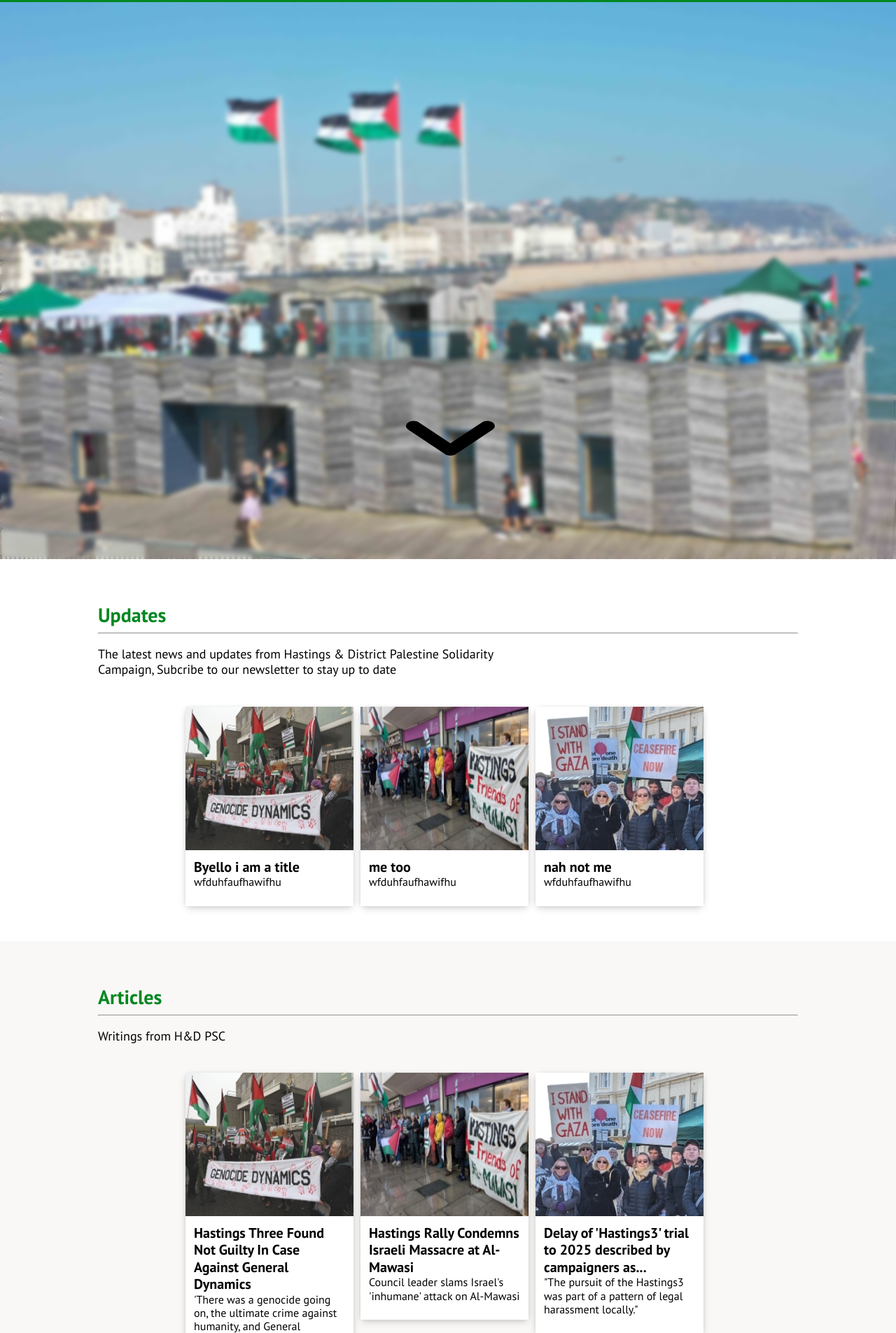
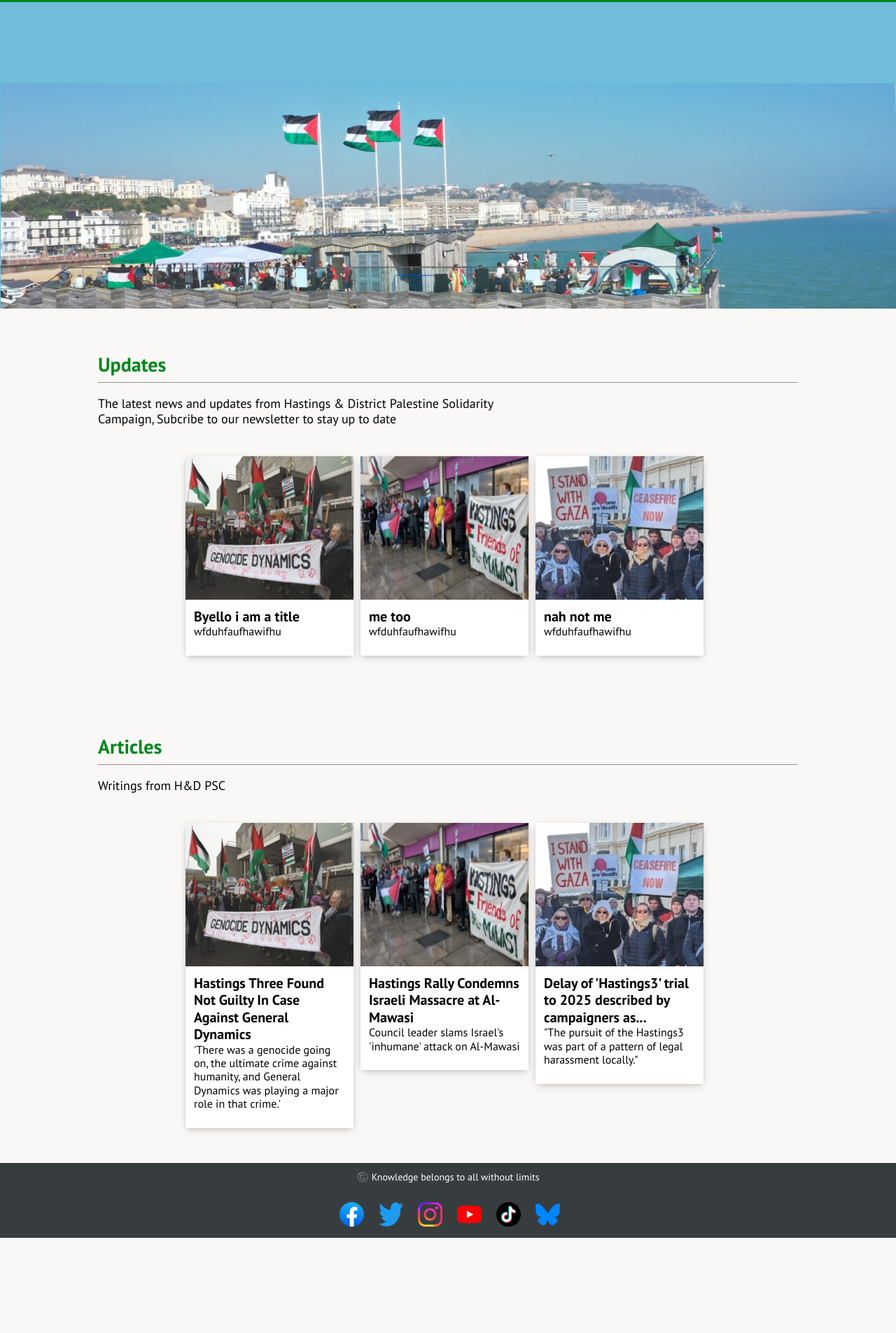
Before and after one commit to beawitcht/HastingsPSC-Web-Redesign, a Flask app: page / in a window 1280 px wide. Shown: the part 121-2026 px from the top of the page at 70% size. After the commit the page ends 1890 px from the top, so only its background shows below. Run offline with Flask 3, Linux system fonts and the light colour scheme; style sheets or scripts are compiled from the project's sources; parts of the project's set-up code (start-up, migrations or seed data) failed here and were passed over.

Commit message:
further design refinements and init admin login

```diff
--- a/app/main.py
+++ b/app/main.py
@@ -1,6 +1,10 @@
 from app.blueprints.main_routes import core_bp
+from app.blueprints.admin_routes import admin_bp
 from app.utilities import cache
-from flask import Flask, make_response, render_template, g
+from flask import Flask, make_response, render_template, g, request
+from flask_sqlalchemy import SQLAlchemy
+from flask_security import Security, SQLAlchemyUserDatastore, hash_password
+from flask_security.models import fsqla_v3 as fsqla
 from werkzeug.exceptions import HTTPException
 from pathlib import Path
 import os
@@ -23,6 +27,49 @@
 
 app.config['WTF_CSRF_ENABLED'] = True
 
+# admin panel stuff
+app.config['SECRET_KEY'] = os.environ.get("SECRET_KEY")
+app.config['SECURITY_PASSWORD_SALT'] = os.environ.get("SECURITY_PASSWORD_SALT")
+
+app.config["REMEMBER_COOKIE_SAMESITE"] = "strict"
+app.config["SESSION_COOKIE_SAMESITE"] = "strict"
+
+app.config['SQLALCHEMY_DATABASE_URI'] = 'sqlite://'
+
+# This option makes sure that DB connections from the
+# pool are still valid. Important for entire application since
+# many DBaaS options automatically close idle connections.
+
+app.config["SQLALCHEMY_ENGINE_OPTIONS"] = {
+    "pool_pre_ping": True,
+}
+app.config["SQLALCHEMY_TRACK_MODIFICATIONS"] = False
+
+db = SQLAlchemy(app)
+
+# Define models
+fsqla.FsModels.set_db_info(db)
+
+class Role(db.Model, fsqla.FsRoleMixin):
+    pass
+
+class User(db.Model, fsqla.FsUserMixin):
+    pass
+
+# Setup Flask-Security
+user_datastore = SQLAlchemyUserDatastore(db, User, Role)
+security = Security(app, user_datastore)
+
+# one time setup
+with app.app_context():
+    # Create User to test with
+    db.create_all()
+    if not security.datastore.find_user(email="test@me.com"):
+        security.datastore.create_user(email="test@me.com", password=hash_password("password"))
+    db.session.commit()
+
+# end of admin panel stuff
+
 # disable caching if in development mode
 is_dev = os.getenv('IS_DEV')
 if is_dev == '0':
@@ -34,25 +81,38 @@
 
 cache.init_app(app)
 
-
 app.register_blueprint(core_bp)
+app.register_blueprint(admin_bp)
 
 
 # Set headers
 @app.after_request
 def add_headers(response):
     nonce = g.nonce
-    response.headers['Strict-Transport-Security'] = 'max-age=63072000; includeSubDomains; preload'
-    if 'Content-Security-Policy' not in response.headers:
+    path = request.path
+    if path.startswith('/login') or path.startswith('/register'):
+         # Relax style-src only for these routes
         response.headers['Content-Security-Policy'] = (
             "default-src 'none';"
-            f"script-src 'self' 'nonce-{nonce}' https://js.stripe.com/v3/;"
+            f"script-src 'self' 'nonce-{nonce}';"
             "img-src 'self';"
-            "style-src 'self' https://fonts.gstatic.com/ https://fonts.googleapis.com/;"
+            "style-src 'self' 'unsafe-inline' https://fonts.gstatic.com/ https://fonts.googleapis.com/;"
             "font-src 'self' https://fonts.gstatic.com/ https://fonts.googleapis.com/;"
             "connect-src 'self';"
             "frame-src 'self';"
         )
+    else:
+        response.headers['Strict-Transport-Security'] = 'max-age=63072000; includeSubDomains; preload'
+        if 'Content-Security-Policy' not in response.headers:
+            response.headers['Content-Security-Policy'] = (
+                "default-src 'none';"
+                f"script-src 'self' 'nonce-{nonce}' https://js.stripe.com/v3/;"
+                "img-src 'self';"
+                f"style-src 'self' 'nonce-{nonce}' https://fonts.gstatic.com/ https://fonts.googleapis.com/;"
+                "font-src 'self' https://fonts.gstatic.com/ https://fonts.googleapis.com/;"
+                "connect-src 'self';"
+                "frame-src 'self';"
+            )
     response.headers['X-Frame-Options'] = 'DENY'
     response.headers['X-Content-Type-Options'] = 'nosniff'
     response.headers['X-XSS-Protection'] = '1; mode=block'
@@ -83,5 +143,6 @@
     return response
 
 
+
 if __name__ == '__main__':
     app.run()
--- a/app/static/scss/index.scss
+++ b/app/static/scss/index.scss
@@ -36,15 +36,27 @@
         }
     }
 
+    background-color: #70bcdb;
     box-sizing: border-box;
-    min-height: 100vh;
-    background-image: url('/static/images/banner_opt.jpg');
+    margin: 0 auto;
+    width: 100%;
+    aspect-ratio: 842/291;
+    max-width: 2916px;
+    min-height: 176px;
+    max-height: fit-content;
+    background-image: url('/static/images/trialban2.jpg');
     background-repeat: no-repeat;
-    background-position: 45% 50%;
+    background-position: 50% 120px;
     background-attachment: fixed;
-    background-size: cover;
+    background-size: contain;
     display: flex;
     position: relative;
+
+    @media (min-width: 2916px) {
+        height: calc(2916px * 291 / 842); // Maintain aspect ratio at max width
+        min-height: unset;
+        max-height: unset;
+    }
 }
 
 .banner-content {
@@ -54,59 +66,74 @@
     color: rgb(255, 255, 255);
     line-height: 1.45;
     text-align: center;
-    backdrop-filter: blur(3px);
-
-    h1 {
-        text-shadow: 1px 1px 2px black;
-        margin-bottom: 0;
-        padding-top: 110px;
-    }
-
-    img {
-        filter: drop-shadow(1px 1px 1px black);
-    }
+    // backdrop-filter: blur(2px);
 
 }
 
-.arrow-to-content {
-    position: absolute;
+.banner-bg {
+    width: 100vw;
+    background: $bg-secondary;
+    position: relative;
     left: 50%;
-    bottom: 96px;
-    transform: translateX(-50%);
-    z-index: 2;
-    text-decoration: none;
-    padding-left: 8px;
+    right: 50%;
+    margin-left: -50vw;
+    margin-right: -50vw;
+    overflow-x: hidden;
+}
 
-    .arrow-circle {
-        position: relative;
-        display: inline-block;
-        padding-top: 60px;
-        width: 140px;
-        height: 140px;
 
-        &::before {
-            content: "";
-            position: absolute;
-            left: 50%;
-            top: 50%;
-            width: 140px;
-            height: 140px;
-            //background: rgba(255, 255, 255, 0.35);
-            border-radius: 50%;
-            transform: translate(-50%, -50%);
-            z-index: 0;
-            //box-shadow: 0 2px 8px rgba(0,0,0,0.08);
-        }
+// for text and image on banner if decide to use - goes inside banner content
+// h1 {
+//     text-shadow: 1px 1px 2px black;
+//     margin-bottom: 0;
+//     padding-top: 110px;
+// }
 
-        svg {
-            position: relative;
-            z-index: 1;
-            width: 128px;
-            height: 128px;
-            fill: black;
-        }
-    }
-}
+// img {
+//     filter: drop-shadow(1px 1px 1px black);
+// }
+
+
+// for arrow on banner, not needed at current size
+// .arrow-to-content {
+//     position: absolute;
+//     left: 50%;
+//     bottom: 96px;
+//     transform: translateX(-50%);
+//     z-index: 2;
+//     text-decoration: none;
+//     padding-left: 8px;
+
+//     .arrow-circle {
+//         position: relative;
+//         display: inline-block;
+//         padding-top: 60px;
+//         width: 140px;
+//         height: 140px;
+
+//         &::before {
+//             content: "";
+//             position: absolute;
+//             left: 50%;
+//             top: 50%;
+//             width: 140px;
+//             height: 140px;
+//             //background: rgba(255, 255, 255, 0.35);
+//             border-radius: 50%;
+//             transform: translate(-50%, -50%);
+//             z-index: 0;
+//             //box-shadow: 0 2px 8px rgba(0,0,0,0.08);
+//         }
+
+//         svg {
+//             position: relative;
+//             z-index: 1;
+//             width: 128px;
+//             height: 128px;
+//             fill: black;
+//         }
+//     }
+// }
 
 
 
--- a/app/templates/index.html
+++ b/app/templates/index.html
@@ -56,7 +56,8 @@
 
 
 {% block body %}
-<div class="content-section-secondary">
+<div class="content-section-primary">
+    <div class="banner-bg">
         <div class="banner">
             <div class="banner-content">
                 <!-- Removed heading over banner image as it looks ugly and I cant make it look good UI is my passion -->
@@ -64,23 +65,24 @@
             <img src="/static/images/logo.png" alt="Hastings and District"> -->
 
                 <br>
-            <a href="#main" class="arrow-to-content" tabindex="-1" id="toBodyArrow" aria-label="Go to main content">
+                <!-- For arrow down to main body, not needed at current banner height -->
+                <!-- <a href="#main" class="arrow-to-content" tabindex="-1" id="toBodyArrow" aria-label="Go to main content">
                 <span class="arrow-circle">
                     <svg xmlns="http://www.w3.org/2000/svg" viewBox="-96.7091 -55.1497 68 27">
                         <path
                             d="M-95.0146-48.6054-67.0655-29.973c1.0753.7234 2.5385 1.1297 4.0657 1.1297s2.9916-.4063 4.0669-1.1297l27.9486-18.6324c1.4526-.9684 2.0196-2.3801 1.4879-3.7031-.5317-1.3229-2.0813-2.356-4.0658-2.7104-1.9841-.3545-4.1018.0234-5.5544.9918L-63-38.1816-86.8822-54.0271c-1.0807-.7147-2.5438-1.1126-4.0667-1.1069-1.5219-.0058-2.9851.3922-4.0657 1.1069-1.084.7169-1.6945 1.6932-1.6945 2.7113s.6106 1.9936 1.6945 2.7104Z" />
                     </svg>
                 </span>
-            </a>
+            </a> -->
             </div>
-
+        </div>
     </div>
     <!-- Section 1: Newsletter -->
     <div class="section-content">
 
         <div class="card-section-outer-container">
 
-            <div class="content-section-heading content-section-secondary  animate-slide-up" id="main">
+            <div class="content-section-heading content-section-primary  animate-slide-up" id="main">
                 <h2>Updates</h2>
                 <hr>
                 <p>The latest news and updates from Hastings & District Palestine Solidarity Campaign, Subcribe to our
```
Also changed, not shown: app/blueprints/admin_routes.py (added, +13 -0 lines), app/static/js/HPSC.min.js (+85 -1 lines), app/templates/admin_panel.html (added, +29 -0 lines), README.md, app/static/css/index.css, app/static/css/main.css, app/static/images/trialban2.jpg (added), 3 other files. Lines whose indentation alone changed are shown as unchanged.
